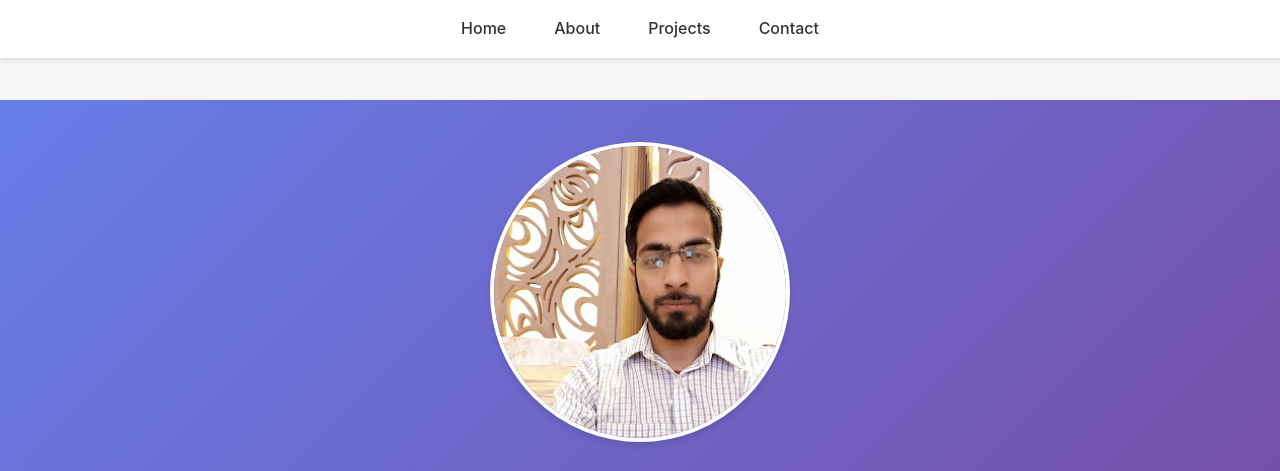
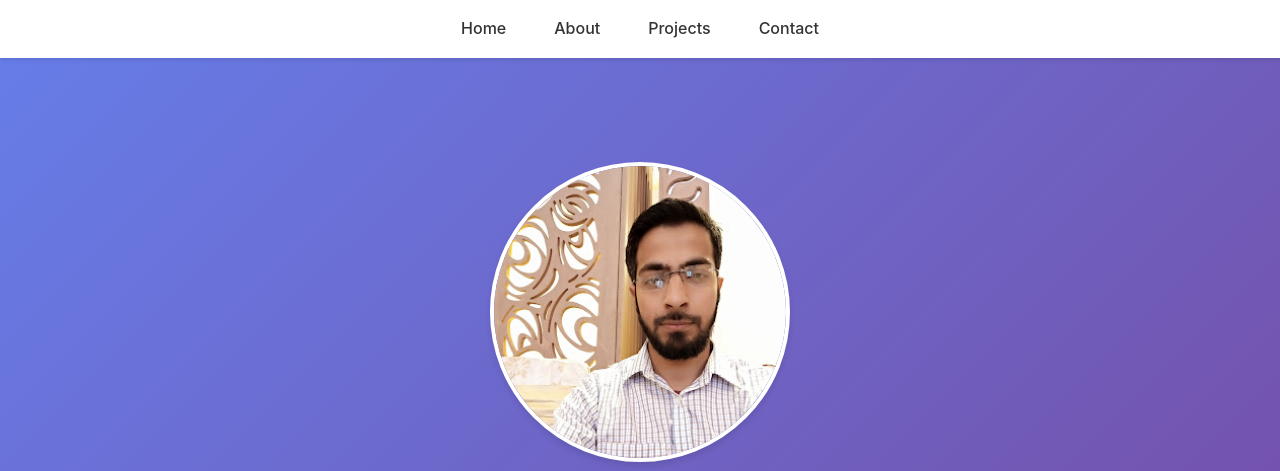
Before and after one commit to waseemawan1/Portfolio, a plain HTML site: page index.html in a window 1280 px wide. Shown: the top 471 px of the page. Drawn offline with Linux system fonts and the light colour scheme.

Commit message:
Update style.css

```diff
--- a/style.css
+++ b/style.css
@@ -46,14 +46,13 @@ nav ul li a:hover {
 
 /* Hero Section */
 .hero {
-    height: 70vh;
+    height: 100vh;
     display: flex;
     align-items: center;
     justify-content: center;
     background: linear-gradient(135deg, #667eea, #764ba2);
     color: white;
     text-align: center;
-    margin-top: 100px;
 }
 
 .avatar {
```
